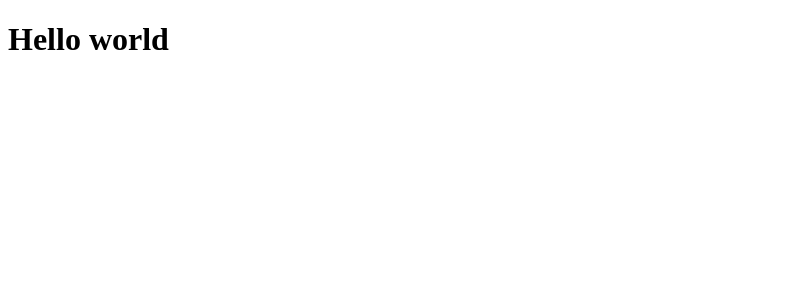
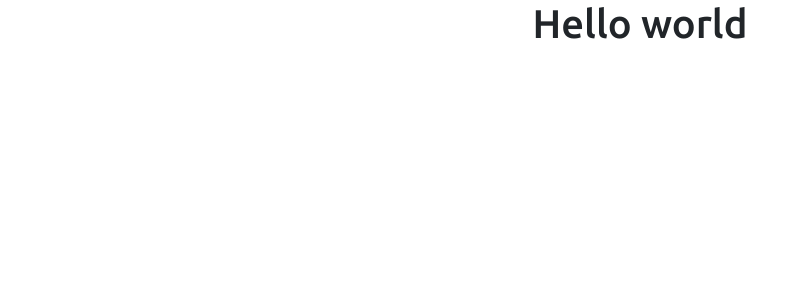
Before and after one commit to SantoSystemDev/web-santo-invest, a React (Vite) app: page / in a window 1280 px wide. Shown: the top 300 px of the page, without its empty margins (0-800 px from the left). Built offline with nearby package versions, Linux system fonts and the light colour scheme.

Commit message:
feat: Add bootstrap

```diff
--- a/package.json
+++ b/package.json
@@ -9,6 +9,8 @@
     "preview": "vite preview"
   },
   "dependencies": {
+    "@popperjs/core": "^2.11.6",
+    "bootstrap": "^5.2.3",
     "react": "^18.2.0",
     "react-dom": "^18.2.0"
   },
--- /dev/null
+++ b/src/assets/css/styles.css
@@ -0,0 +1,34 @@
+@import url("https://fonts.googleapis.com/css2?family=Ubuntu:wght@300;400;500;700&display=swap");
+:root {
+  --color-primary: #ff8400;
+  --color-error: #ff0000;
+}
+
+html,
+body {
+  height: 100%;
+  font-family: "Ubuntu", sans-serif;
+}
+
+#root {
+  display: flex;
+  flex-direction: column;
+  height: 100%;
+}
+
+.content {
+  flex: 1 0 auto;
+}
+
+.footer {
+  flex-shrink: 0;
+  text-align: center;
+}
+
+.bg-primary {
+  background-color: var(--color-primary) !important;
+}
+
+.text-primary {
+  color: var(--color-primary) !important;
+}
```
Also changed, not shown: src/main.tsx (+7 -0 lines), 1 other file (tests, documents, lock files or other folders).
